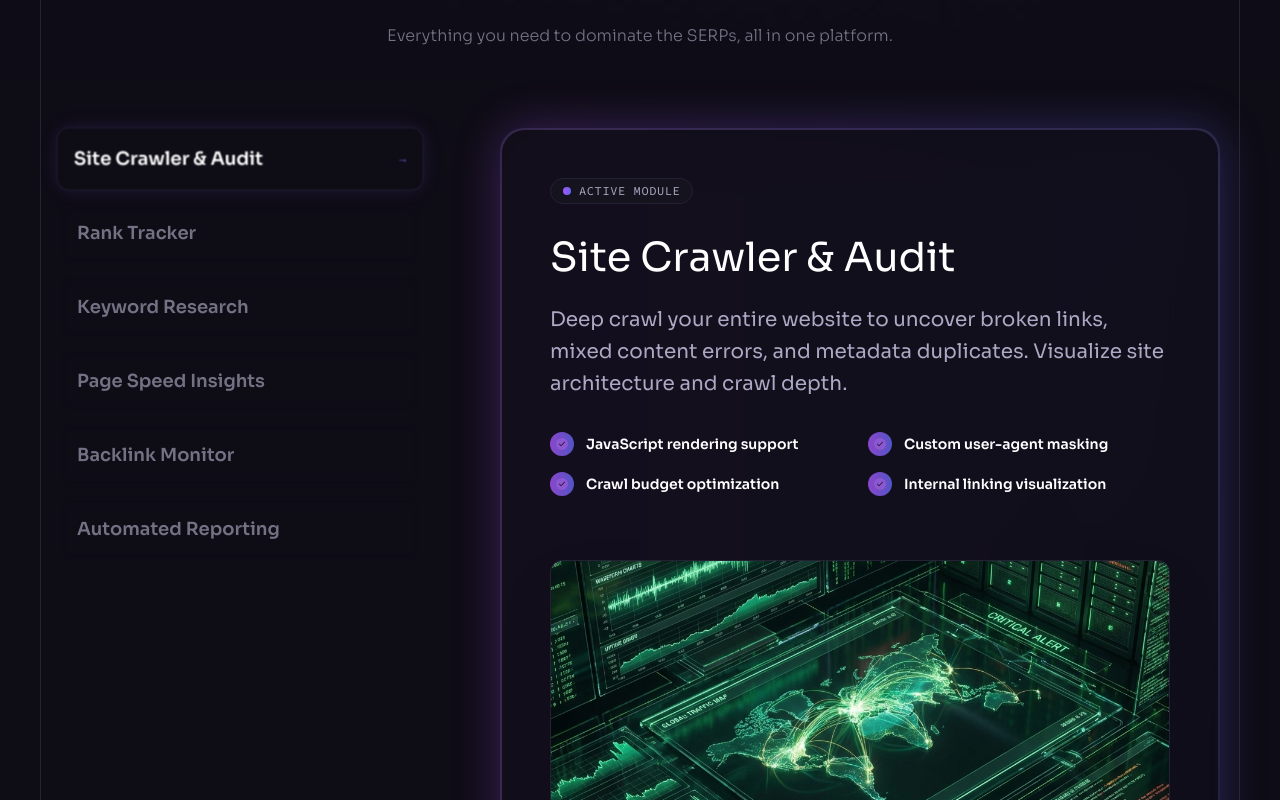
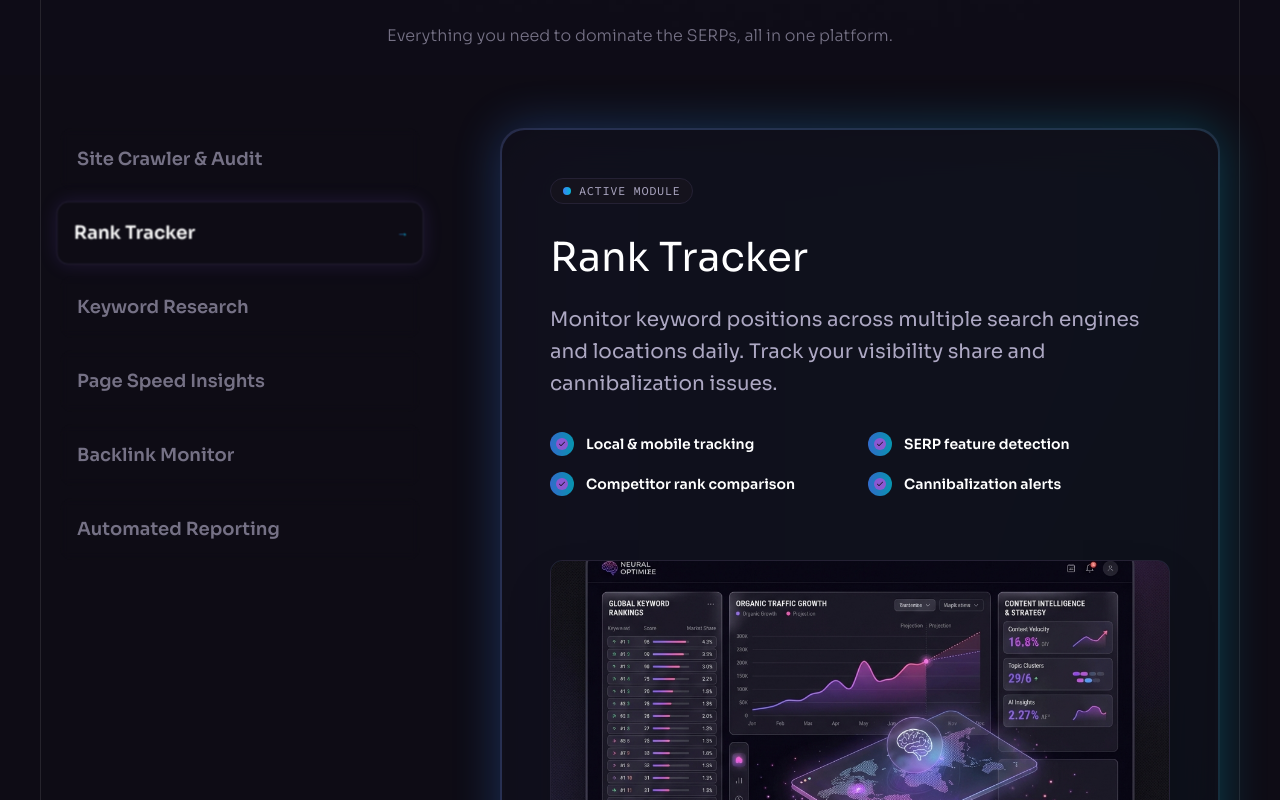
Before and after one commit to mascanho/RustyLanding, a React (Vite) app: page / in a window 1280 px wide. Shown: the part 1780-2580 px from the top of the page. Built offline with nearby package versions, Linux system fonts and the light colour scheme; no server answers.

Commit message:
fix: modules

```diff
--- a/src/components/Modules.jsx
+++ b/src/components/Modules.jsx
@@ -1,4 +1,4 @@
-import { useState } from "react";
+import { useState, useEffect } from "react";
 import Section from "./Section";
 import Heading from "./Heading";
 import Button from "./Button";
@@ -93,12 +93,30 @@ const modules = [
 
 const Modules = () => {
     const [activeTab, setActiveTab] = useState("0");
+    const [isHovering, setIsHovering] = useState(false);
 
     const currentModule = modules.find((item) => item.id === activeTab);
 
+    useEffect(() => {
+        if (isHovering) return;
+
+        const interval = setInterval(() => {
+            setActiveTab((prev) => {
+                const nextId = (parseInt(prev) + 1) % modules.length;
+                return nextId.toString();
+            });
+        }, 4000);
+
+        return () => clearInterval(interval);
+    }, [activeTab, isHovering]);
+
     return (
         <Section className="overflow-hidden" id="modules">
-            <div className="container relative z-2">
+            <div
+                className="container relative z-2"
+                onMouseEnter={() => setIsHovering(true)}
+                onMouseLeave={() => setIsHovering(false)}
+            >
                 <Heading
                     className="md:max-w-md lg:max-w-2xl"
                     title="Comprehensive SEO Toolkit"
@@ -107,25 +125,25 @@ const Modules = () => {
 
                 <div className="flex flex-col lg:flex-row items-center gap-10 lg:gap-20 mt-10 lg:mt-20">
 
-                    {/* Tabs - Hoverable List */}
+                    {/* Tabs - Vertical List */}
                     <div className="flex flex-col gap-3 lg:w-1/3 w-full self-stretch">
                         {modules.map((item) => (
                             <div
                                 key={item.id}
                                 onMouseEnter={() => setActiveTab(item.id)}
                                 className={`group flex items-center p-4 rounded-xl cursor-pointer transition-all duration-300 border backdrop-blur-sm ${activeTab === item.id
-                                        ? "bg-n-8 border-n-6 shadow-[0_0_20px_rgba(139,92,246,0.15)] scale-[1.02]"
-                                        : "bg-transparent border-transparent hover:bg-n-8/30 hover:border-n-7"
+                                    ? "bg-n-8 border-n-6 shadow-[0_0_20px_rgba(139,92,246,0.15)] scale-[1.02]"
+                                    : "bg-transparent border-transparent hover:bg-n-8/30 hover:border-n-7"
                                     }`}
                             >
                                 <div className="flex flex-col w-full">
                                     <span
-                                        className={`text-lg font-bold transition-colors flex justify-between w-full ${activeTab === item.id ? "text-n-1" : "text-n-4 group-hover:text-n-2"
+                                        className={`text-lg font-bold transition-colors flex justify-between items-center w-full ${activeTab === item.id ? "text-n-1" : "text-n-4 group-hover:text-n-2"
                                             }`}
                                     >
                                         {item.title}
                                         {activeTab === item.id && (
-                                            <span className={`text-xs font-code ml-2 self-center animate-fade-in bg-gradient-to-r ${item.color} bg-clip-text text-transparent`}>
+                                            <span className={`text-xs font-code ml-2 animate-fade-in bg-gradient-to-r ${item.color} bg-clip-text text-transparent`}>
                                                 &rarr;
                                             </span>
                                         )}
--- a/src/index.css
+++ b/src/index.css
@@ -101,3 +101,11 @@
 ::-webkit-scrollbar-thumb {
     background: #ce44ec; /* Color of the scrollbar handle */
 }
+
+.hide-scrollbar {
+    -ms-overflow-style: none;  /* IE and Edge */
+    scrollbar-width: none;  /* Firefox */
+}
+.hide-scrollbar::-webkit-scrollbar {
+    display: none;
+}
```
